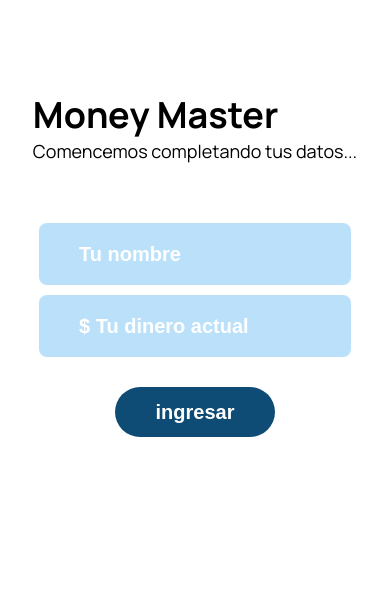
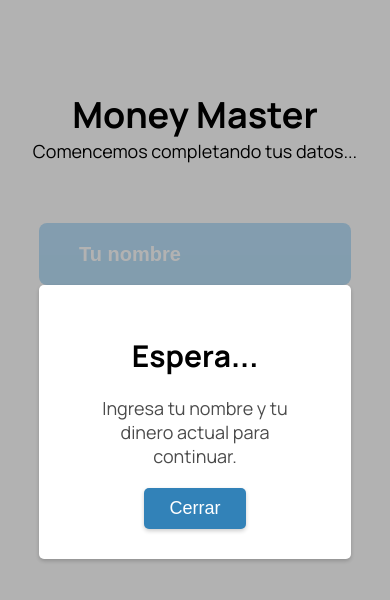
Before and after one commit to anddev-rh/money-master, a website: page src/index.html in a window 390 px wide. Both pictures are taken after a click on the button "ingresar". Drawn offline with Linux system fonts and the light colour scheme.

Commit message:
añadiendo modal y detalles de responsive

```diff
--- a/src/css/laptop.css
+++ b/src/css/laptop.css
@@ -1,6 +1,10 @@
 .transaction-form {
   display: grid;
   grid-template: repeat(2, 1fr) / repeat(2, 1fr);
+}
+
+.transaction-container {
+  justify-content: center;
 }
 
 .transaction-form h1 {
@@ -14,4 +18,5 @@
 
 .transaction-table {
   width: 80vw;
+
 }
--- a/src/css/tablet.css
+++ b/src/css/tablet.css
@@ -64,3 +64,7 @@
 .transaction-table--item__new {
     font-size: 1.6rem;
 }
+
+.modal {
+  width: 50vw;
+}
--- a/src/index.html
+++ b/src/index.html
@@ -59,6 +59,20 @@
       </div>
     </div>
   </div>
+
+  <!-- modals -->
+
+  <div id="modal_container" class="modal-container">
+    <div class="modal">
+      <h1 class="modal--title"></h1>
+      <p class="modal--text">
+
+      </p>
+      <button id="close">Cerrar</button>
+    </div>
+  </div>
+
+
 </main>
   <script src="script.js"></script>
 </body>
--- a/src/script.js
+++ b/src/script.js
@@ -10,6 +10,10 @@ const transDescription = document.querySelector('.trans-description')
 const transAmmount = document.querySelector('.trans-ammount')
 const transType = document.querySelector('.trans-type')
 const transactionTable = document.querySelector('.transaction-table-grid')
+const modalContainer = document.querySelector('.modal-container')
+const modalTitle = document.querySelector('.modal--title')
+const modalText = document.querySelector('.modal--text')
+const closeButton = document.getElementById('close')
 
 
 
@@ -31,7 +35,10 @@ function getUserData () {
   user.balance = parseInt(userBalance.value)
 
   if (user.name == "" || user.balance.value === NaN) {
-    alert("Ingresa tu nombre y tu dinero actual para continuar.")
+    modalContainer.classList.add('show')
+    modalTitle.textContent = 'Espera...'
+    modalText.textContent = 'Ingresa tu nombre y tu dinero actual para continuar.'
+    //alert("Ingresa tu nombre y tu dinero actual para continuar.")
   } else {
     userDataName.textContent = user.name
     userDataBalance.textContent = `$ ${user.balance}`
@@ -42,14 +49,21 @@ function getUserData () {
 
 function printTransaction () {
   if(transAmmount.value === "") {
-    alert('Por favor ingresa una cantidad, para poder registrar tu transacción.')
+    modalContainer.classList.add('show')
+    modalTitle.textContent = 'Mmmmm...'
+    modalText.textContent = 'Por favor ingresa una cantidad, para poder registrar tu transacción.'
+    //alert('Por favor ingresa una cantidad, para poder registrar tu transacción.')
   } else if (transDescription.value === "") {
-    alert('Por favor agrega una descripción de tu transacción para continuar.')
+    modalContainer.classList.add('show')
+    modalTitle.textContent = 'Mmmmm...'
+    modalText.textContent = 'Por favor agrega una descripción de tu transacción para continuar.'
+    //alert('Por favor agrega una descripción de tu transacción para continuar.')
   } else {
     //alert('movimiento registrado')
 
     user.transactions.description = transDescription.value
     user.transactions.amount = parseInt(transAmmount.value)
+
 
     const prints = Object.values(user.transactions)
     //console.log(prints);
@@ -87,6 +101,8 @@ function printTransaction () {
 
     user.transactions.number ++
 
+    transDescription.value = ''
+    transAmmount.value = ''
   }
 }
 
@@ -94,3 +110,6 @@ function printTransaction () {
 
 introButton.addEventListener('click', getUserData)
 buttonAdd.addEventListener('click', printTransaction)
+closeButton.addEventListener('click', function(){
+  modalContainer.classList.remove('show')
+})
--- a/src/style.css
+++ b/src/style.css
@@ -38,9 +38,15 @@ main {
   margin-top: 60px;
 }
 
+
+.container-1 {
+  text-align: center;
+}
+
 .container-1 h1 {
   margin-top: 90px;
   font-size: 3.6rem;
+  justify-self: center;
 }
 
 .container-1 p {
@@ -83,9 +89,7 @@ button:active {
 }
 
 .intro-button:hover {
-  width: 180px;
-  height: 60px;
-  font-size: 25px;
+  background-color: var(--medium-blue);
 }
 
 .hide {
@@ -189,9 +193,12 @@ button:active {
 }
 
 .button-add:hover {
-  width: 150px;
-  height: 45px;
-  font-size: 2.0rem;
+  background-color: var(--medium-blue);
+}
+
+.button-add:active {
+  background-color: var(--light-blue);
+  color: var(--dark-blue);
 }
 
 .transaction-table {
@@ -237,3 +244,59 @@ button:active {
 .green {
   color: #008E0E;
 }
+
+
+
+/* modals */
+
+
+button {
+  background-color: var(--medium-blue);
+  border: 0;
+  border-radius: 5px;
+  box-shadow: 0 2px 4px rgba(0, 0, 0, 0.2);
+  color: #fff;
+  font-size: 1.8rem;
+  padding: 10px 25px;
+}
+
+.modal-container {
+  display: flex;
+  background-color: rgba(0, 0, 0, 0.3);
+  align-items: center;
+  justify-content: center;
+  position: fixed;
+  pointer-events: none;
+  opacity: 0;
+  top: 0;
+  left: 0;
+  height: 100vh;
+  width: 100vw;
+  transition: opacity 0.3s ease;
+}
+
+.show {
+  pointer-events: auto;
+  opacity: 1;
+}
+
+.modal {
+  background-color: #fff;
+  width: 80vw;
+  padding: 30px 50px;
+  border-radius: 5px;
+  box-shadow: 0 2px 4px rgba(0, 0, 0, 0.2);
+  text-align: center;
+}
+
+.modal h1 {
+
+  margin: 20px 0;
+  font-size: 3rem;
+}
+
+.modal p {
+  margin: 20px 0;
+  opacity: 0.7;
+  font-size: 1.8rem;
+}
```
